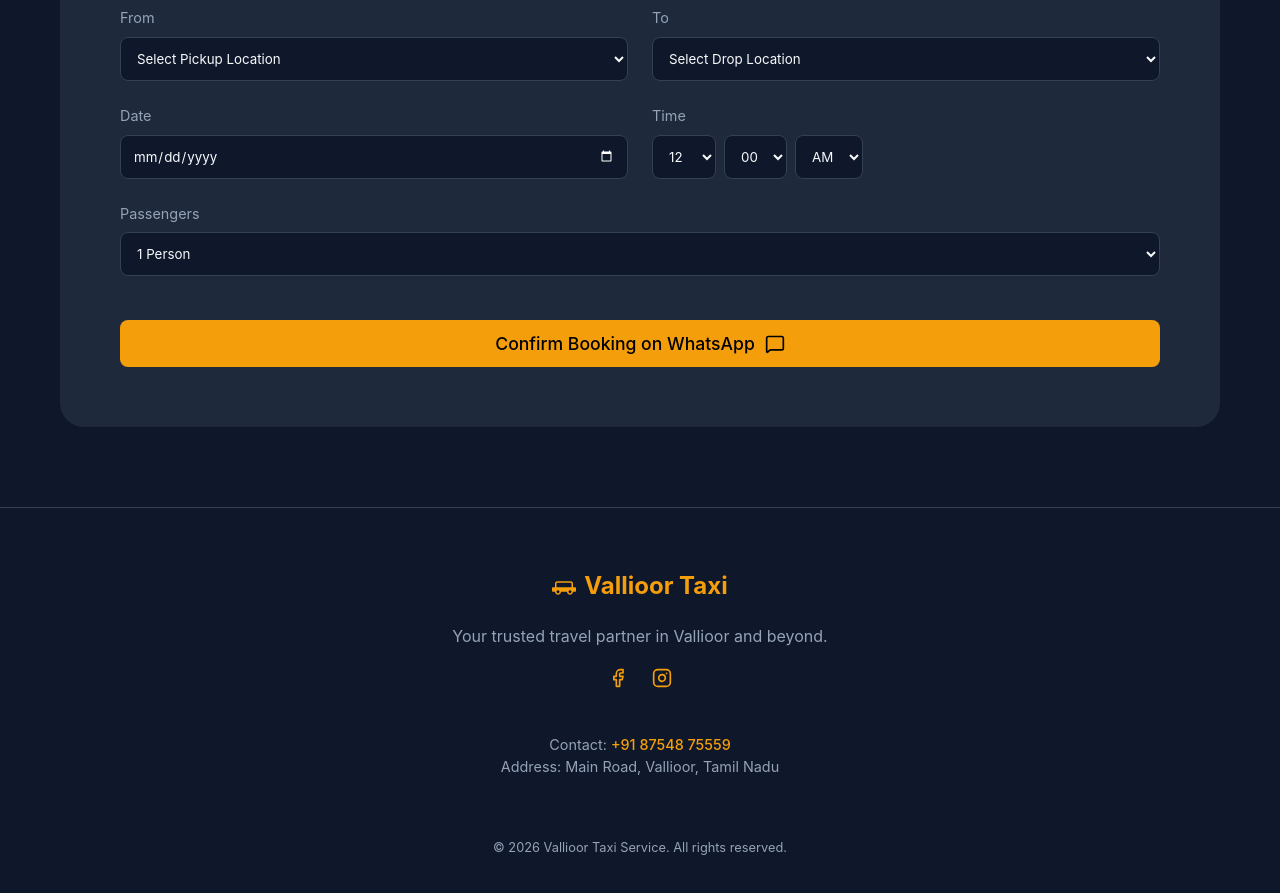
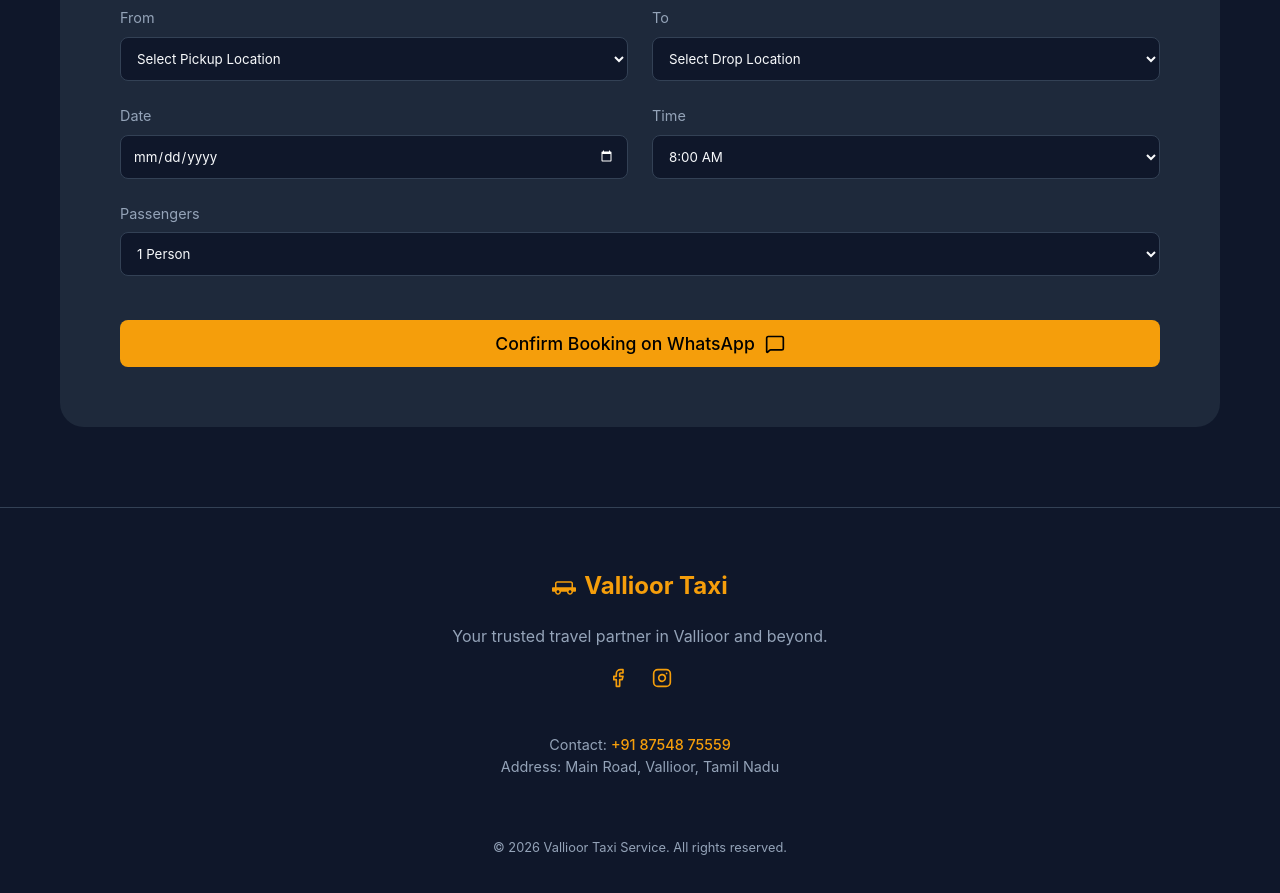
Before and after one commit to sobika-lingaraj/vallioor-taxi-website, a React (Vite) app: page / in a window 1280 px wide. Shown: the part 2740-3633 px from the top of the page. Built offline with nearby package versions, Linux system fonts and the light colour scheme.

Commit message:
feat: implement 30-min interval 12h time picker with 8:00 AM default

```diff
--- a/src/App.tsx
+++ b/src/App.tsx
@@ -23,9 +23,7 @@ function App() {
     from: '',
     to: '',
     date: '',
-    hour: '12',
-    minute: '00',
-    ampm: 'AM',
+    time: '8:00 AM',
     passengers: '1'
   })
 
@@ -36,7 +34,7 @@ function App() {
 
   const handleWhatsAppBooking = (e: React.FormEvent) => {
     e.preventDefault()
-    const message = `*Taxi Booking Request*\n\n*Name:* ${formData.name}\n*From:* ${formData.from}\n*To:* ${formData.to}\n*Date:* ${formData.date}\n*Time:* ${formData.hour}:${formData.minute} ${formData.ampm}\n*Passengers:* ${formData.passengers}`
+    const message = `*Taxi Booking Request*\n\n*Name:* ${formData.name}\n*From:* ${formData.from}\n*To:* ${formData.to}\n*Date:* ${formData.date}\n*Time:* ${formData.time}\n*Passengers:* ${formData.passengers}`
     const encodedMessage = encodeURIComponent(message)
     window.open(`https://wa.me/${WHATSAPP_NUMBER}?text=${encodedMessage}`, '_blank')
   }
@@ -278,18 +276,13 @@ function App() {
                 </div>
                 <div className="form-group">
                   <label>Time</label>
-                  <div style={{ display: 'flex', gap: '8px' }}>
-                    <select name="hour" value={formData.hour} onChange={handleInputChange} required>
-                      {Array.from({ length: 12 }, (_, i) => i + 1).map(h => <option key={h} value={h.toString().padStart(2, '0')}>{h.toString().padStart(2, '0')}</option>)}
-                    </select>
-                    <select name="minute" value={formData.minute} onChange={handleInputChange} required>
-                      {['00', '15', '30', '45'].map(m => <option key={m} value={m}>{m}</option>)}
-                    </select>
-                    <select name="ampm" value={formData.ampm} onChange={handleInputChange} required>
-                      <option value="AM">AM</option>
-                      <option value="PM">PM</option>
-                    </select>
-                  </div>
+                  <select name="time" value={formData.time} onChange={handleInputChange} required>
+                    {Array.from({ length: 24 }, (_, i) => {
+                      const hour = i % 12 === 0 ? 12 : i % 12;
+                      const ampm = i < 12 ? 'AM' : 'PM';
+                      return ['00', '30'].map(min => `${hour}:${min} ${ampm}`);
+                    }).flat().map(t => <option key={t} value={t}>{t}</option>)}
+                  </select>
                 </div>
                 <div className="form-group full-width">
                   <label>Passengers</label>
```
Also changed, not shown: 2 other files (tests, documents, lock files or other folders).
